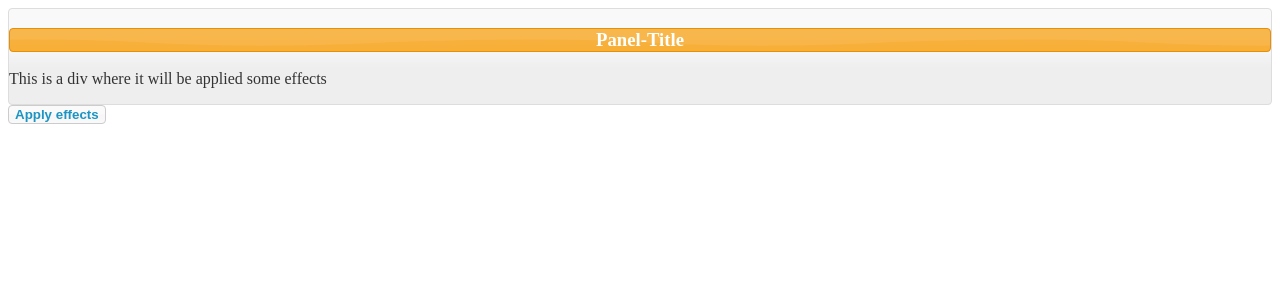
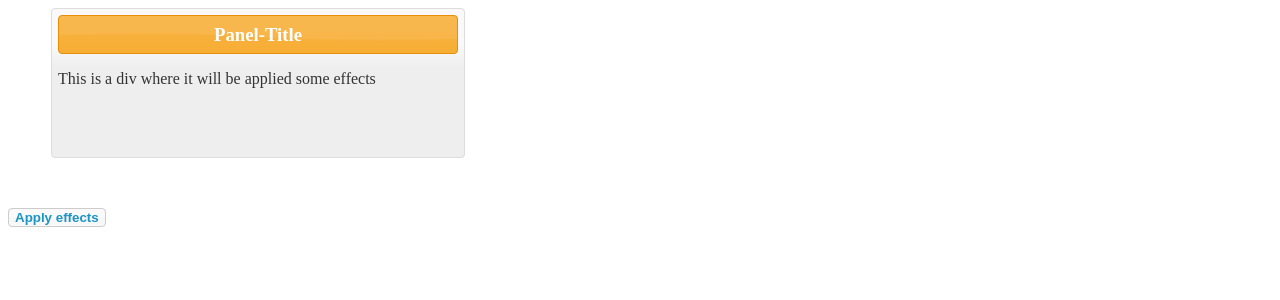
Before and after one commit to EddieBenji/Ajax, a PHP site: the page made by jQuery/Practica jQuery ui/jquery-ui-demo.html in a window 1280 px wide. Shown: the top 300 px of the page. Run offline with PHP 8.4, Linux system fonts and the light colour scheme.

Commit message:
Se agregan más animaciones, interacciones y estilos

```diff
--- a/jQuery/Practica jQuery ui/css/my-styles.css
+++ b/jQuery/Practica jQuery ui/css/my-styles.css
@@ -1,3 +1,24 @@
-.toggler{
+.toggler {
+    width: 500px;
+    height: 200px;
+    position: relative;
+}
 
+.ui-effects-transfer{
+    border: 2px dotted gray;
 }
+
+#effect{
+    width: 400px;
+    height: 135px;
+    padding: 0.4em;
+    position: relative;
+    align-content: center;
+    display: table;
+    margin: 0 auto;
+}
+
+#effect h3{
+    margin: 0;
+    padding: 0.4em;
+}
--- a/jQuery/Practica jQuery ui/js/my-app.js
+++ b/jQuery/Practica jQuery ui/js/my-app.js
@@ -12,10 +12,17 @@ $(function () {
 
 function runEffects() {
     var divEffect = $('#effect');
-    divEffect.effect('bounce', 'slow', 500);
-    divEffect.animate({
-        backgroundColor: 'red',
-        color: 'blue',
-        width: 500
-    }, 1000);
+    //divEffect.effect('bounce', 'slow', 500);
+    //divEffect.animate({
+    //    backgroundColor: 'green',
+    //    color: 'blue',
+    //    width: 500
+    //}, 1000);
+//    divEffect.effect('scale', {percent: 0}, 500);
+//    divEffect.effect('size', {to: {width: 200, height: 60}}, 500);
+    divEffect.effect('transfer', {to: '#btn-trigger', className: 'ui-effects-transfer'}, 500);
+
+    //Interactions with jquery
+    //divEffect.draggable();
+    divEffect.draggable();
 }
```
Also changed, not shown: jQuery/Practica jQuery ui/jquery-ui-demo.html (+5 -4 lines).
